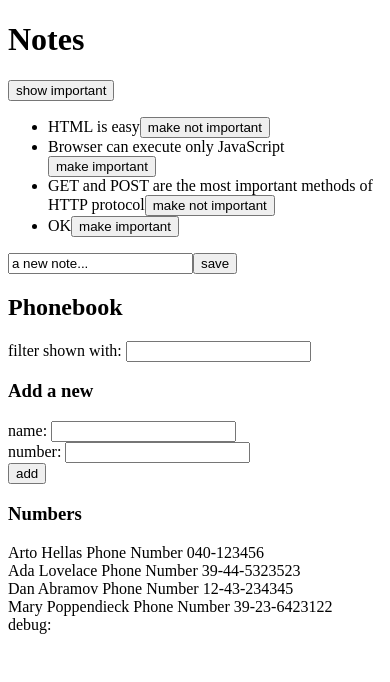
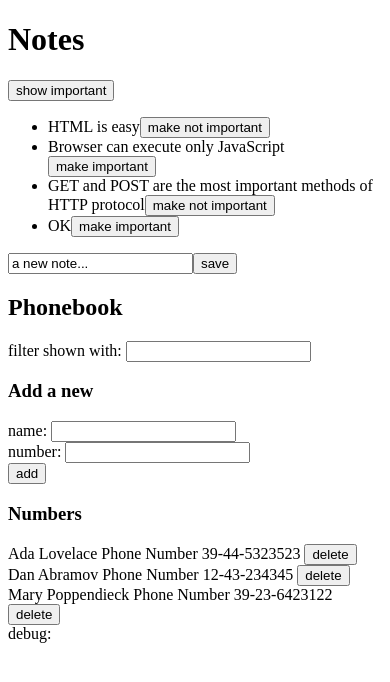
Before and after one commit to Arufiand/belajar-FullStack-JS, a React (Vite) app in the folder part1/: page / in a window 390 px wide. Shown: the top 682 px of the page. Built offline with nearby package versions, Linux system fonts and the light colour scheme; data requests are answered from the project's data file.

Commit message:
feat: add delete functionality for persons in phonebook

```diff
--- a/part1/components/persons.component.jsx
+++ b/part1/components/persons.component.jsx
@@ -1,9 +1,14 @@
-const Persons = ({ personsToShow = [] }) => {
+const Persons = ({ personsToShow = [], onDelete }) => {
   return (
     <>
       {personsToShow.map((person) => (
         <div key={person.id}>
-          {person.name} Phone Number {person.number}
+          {person.name} Phone Number {person.number}{" "}
+          <button
+            onClick={() => (onDelete ? onDelete(person.id, person.name) : null)}
+          >
+            delete
+          </button>
         </div>
       ))}
     </>
--- a/part1/db.json
+++ b/part1/db.json
@@ -1,10 +1,5 @@
 {
   "persons": [
-    {
-      "name": "Arto Hellas",
-      "number": "040-123456",
-      "id": "1"
-    },
     {
       "name": "Ada Lovelace",
       "number": "39-44-5323523",
@@ -38,7 +33,7 @@
       "important": true
     },
     {
-      "id": 4,
+      "id": "4",
       "content": "OK",
       "important": false
     }
--- a/part1/src/Exercise2.jsx
+++ b/part1/src/Exercise2.jsx
@@ -4,7 +4,6 @@ import PersonForm from "../components/personform.component.jsx";
 import Persons from "../components/persons.component.jsx";
 
 import personServices from "./services/axios.js";
-import noteService from "./services/axios.js";
 
 const App = () => {
   const [persons, setPersons] = useState([]);
@@ -39,7 +38,7 @@ const App = () => {
       id: persons.length + 1,
     };
     personServices.create("persons", nameObject).then((returnedObject) => {
-      setPersons(persons.concat(nameObject));
+      setPersons(persons.concat(returnedObject.data));
       setNewName("");
       setNewNumber("");
     });
@@ -62,6 +61,21 @@ const App = () => {
           person.name.toLowerCase().includes(filter.toLowerCase()),
         );
 
+  const handleDeletePerson = (id, name) => {
+    if (!window.confirm(`Delete ${name}?`)) return;
+
+    personServices
+      .remove("persons", id)
+      .then(() => {
+        setPersons(persons.filter((p) => p.id !== id));
+      })
+      .catch((error) => {
+        console.error("Failed to delete person:", error);
+        alert(`Information of ${name} has already been removed from server`);
+        setPersons(persons.filter((p) => p.id !== id));
+      });
+  };
+
   return (
     <div>
       <h2>Phonebook</h2>
@@ -83,7 +97,7 @@ const App = () => {
 
       <h3>Numbers</h3>
 
-      <Persons personsToShow={personsToShow} />
+      <Persons personsToShow={personsToShow} onDelete={handleDeletePerson} />
 
       <div>debug: {newName}</div>
     </div>
--- a/part1/src/services/axios.js
+++ b/part1/src/services/axios.js
@@ -18,4 +18,8 @@ const update = (path, id, newObject) => {
   return axios.put(`${url(path)}/${id}`, newObject);
 };
 
-export default { getAll, create, update };
+const remove = (path, id) => {
+  return axios.delete(`${url(path)}/${id}`);
+};
+
+export default { getAll, create, update, remove };
```
